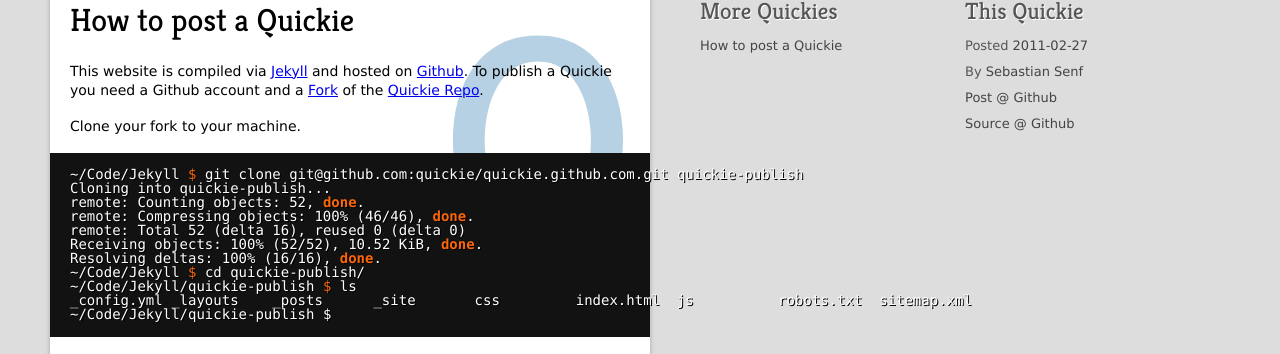
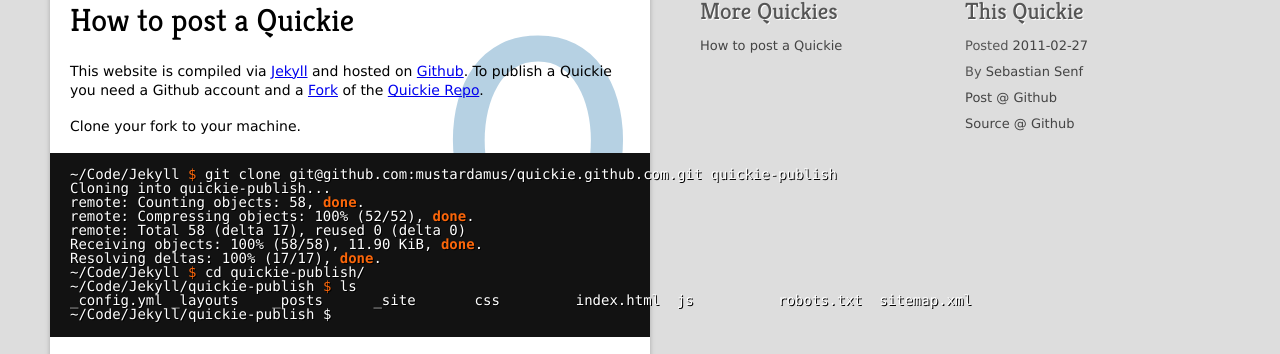
Before and after one commit to quickie/quickie.github.com, a Jekyll site: the page built from _posts/2011-02-27-how-to-post-a-quickie.html, in a window 1280 px wide. Shown: the part 70-424 px from the top of the page. Built offline with Jekyll 4.4.1, drawn with Linux system fonts in a browser that asks for light colours; nearby versions of some CDN libraries.

Commit message:
made some article changes

```diff
--- a/_posts/2011-02-27-how-to-post-a-quickie.html
+++ b/_posts/2011-02-27-how-to-post-a-quickie.html
@@ -19,13 +19,13 @@ layout: default
     Clone your fork to your machine.
   </p>
 
-  {% highlight bash %}~/Code/Jekyll $ git clone git@github.com:quickie/quickie.github.com.git quickie-publish
+  {% highlight bash %}~/Code/Jekyll $ git clone git@github.com:mustardamus/quickie.github.com.git quickie-publish
 Cloning into quickie-publish...
-remote: Counting objects: 52, done.
-remote: Compressing objects: 100% (46/46), done.
-remote: Total 52 (delta 16), reused 0 (delta 0)
-Receiving objects: 100% (52/52), 10.52 KiB, done.
-Resolving deltas: 100% (16/16), done.
+remote: Counting objects: 58, done.
+remote: Compressing objects: 100% (52/52), done.
+remote: Total 58 (delta 17), reused 0 (delta 0)
+Receiving objects: 100% (58/58), 11.90 KiB, done.
+Resolving deltas: 100% (17/17), done.
 ~/Code/Jekyll $ cd quickie-publish/
 ~/Code/Jekyll/quickie-publish $ ls
 _config.yml _layouts    _posts      _site       css         index.html  js          robots.txt  sitemap.xml
```
